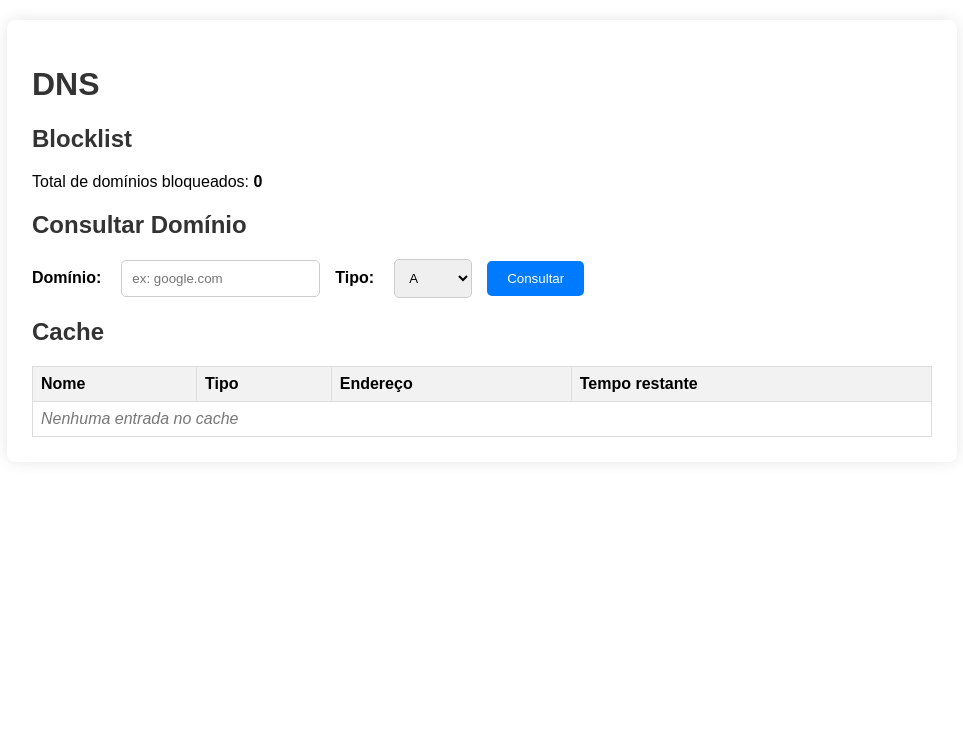
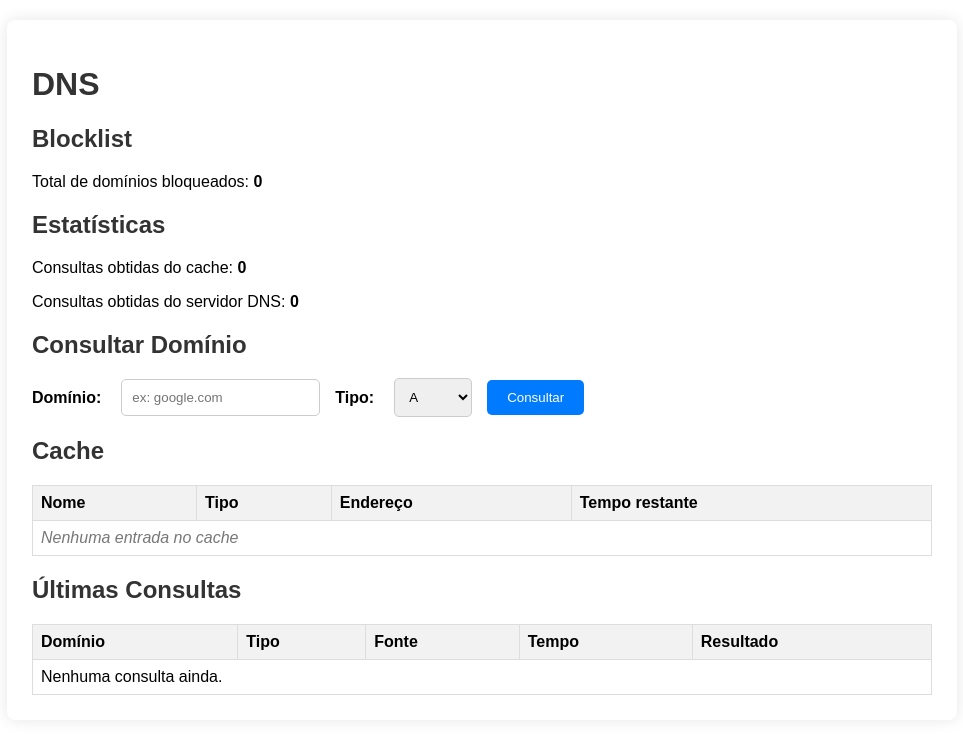
Before and after one commit to davialves1820/Servidor-DNS, a Django app: page / in a window 1280 px wide. Shown: the top 734 px of the page, without its empty margins (158-1121 px from the left). Run offline with Django 5.2, Linux system fonts and the light colour scheme.

Commit message:
Contar quantas vezes o dominio foi buscado na cache ou no servidor DNS, exibir as ultimas consultas.

```diff
--- a/servidor_dns/dns_app/templates/dns_app/index.html
+++ b/servidor_dns/dns_app/templates/dns_app/index.html
@@ -3,94 +3,19 @@
 <head>
     <title>DNS</title>
     <style>
-        /* Estilos gerais para o corpo da página */
-        body {
-            font-family: sans-serif;
-            margin: 20px;
-        }
-
-        /* Estilos para os títulos principais */
-        h1, h2 {
-            color: #333;
-        }
-
-        /* Estilos para as tabelas */
-        table {
-            border-collapse: collapse; /* Junta as bordas das células */
-            width: 100%;
-            margin-top: 15px;
-        }
-
-        /* Estilos para cabeçalhos (th) e células de dados da tabela */
-        th, td {
-            border: 1px solid #ddd;
-            padding: 8px;
-            text-align: left;
-        }
-
-        /* Estilos específicos para os cabeçalhos da tabela */
-        th {
-            background-color: #f2f2f2;
-        }
-
-        /* Estilo para indicar que o cache está vazio */
-        .cache-empty {
-            font-style: italic;
-            color: #777;
-        }
-
-        /* Estilos para o contêiner principal da página */
-        .container {
-            max-width: 900px;
-            margin: auto;
-            background: #fff;
-            padding: 25px;
-            border-radius: 8px;
-            box-shadow: 0 0 15px rgba(0,0,0,0.1);
-        }
-
-        /* Estilos para o formulário */
-        form {
-            display: flex;
-            flex-wrap: wrap;
-            gap: 15px;
-            align-items: center;
-            margin-bottom: 20px;
-        }
-
-        /* Estilos para os rótulos */
-        label {
-            margin-right: 5px;
-            font-weight: bold;
-        }
-
-        /* Estilos para campos de texto e selects */
-        input[type="text"], select {
-            padding: 10px;
-            border-radius: 5px;
-            border: 1px solid #ccc;
-        }
-
-        /* Estilos para o botão de submissão */
-        button[type="submit"] {
-            background-color: #007bff;
-            color: white;
-            padding: 10px 20px;
-            border: none;
-            border-radius: 5px;
-            cursor: pointer;
-            transition: background-color 0.3s ease;
-        }
-
-        /* Estilo de hover para o botão de submissão */
-        button[type="submit"]:hover {
-            background-color: #0056b3;
-        }
-
-        /* Permite que o texto em células quebre em várias linhas se for muito longo */
-        td {
-            word-break: break-all;
-        }
+        body { font-family: sans-serif; margin: 20px; }
+        h1, h2 { color: #333; }
+        table { border-collapse: collapse; width: 100%; margin-top: 15px; }
+        th, td { border: 1px solid #ddd; padding: 8px; text-align: left; }
+        th { background-color: #f2f2f2; }
+        .cache-empty { font-style: italic; color: #777; }
+        .container { max-width: 900px; margin: auto; background: #fff; padding: 25px; border-radius: 8px; box-shadow: 0 0 15px rgba(0,0,0,0.1); }
+        form { display: flex; flex-wrap: wrap; gap: 15px; align-items: center; margin-bottom: 20px; }
+        label { margin-right: 5px; font-weight: bold; }
+        input[type="text"], select { padding: 10px; border-radius: 5px; border: 1px solid #ccc; }
+        button[type="submit"] { background-color: #007bff; color: white; padding: 10px 20px; border: none; border-radius: 5px; cursor: pointer; transition: background-color 0.3s ease; }
+        button[type="submit"]:hover { background-color: #0056b3; }
+        td { word-break: break-all; }
     </style>
 </head>
 <body>
@@ -100,6 +25,11 @@
     <h2>Blocklist</h2>
     <p>Total de domínios bloqueados: <strong>{{ blocked_domains_count }}</strong></p>
 
+    <h2>Estatísticas</h2>
+    <p>Consultas obtidas do cache: <strong>{{ cache_hits }}</strong></p>
+    <p>Consultas obtidas do servidor DNS: <strong>{{ upstream_hits }}</strong></p>
+
+
     <h2>Consultar Domínio</h2>
     <form method="get" action="{% url 'query_domain' %}">
         <label for="domain">Domínio:</label>
@@ -107,7 +37,11 @@
 
         <label for="type">Tipo:</label>
         <select id="type" name="type">
-                <option value="A">A</option> <option value="AAAA">AAAA</option> <option value="MX">MX</option> <option value="TXT">TXT</option> </select>
+            <option value="A">A</option>
+            <option value="AAAA">AAAA</option>
+            <option value="MX">MX</option>
+            <option value="TXT">TXT</option>
+        </select>
 
         <button type="submit">Consultar</button>
     </form>
@@ -116,14 +50,21 @@
     <table>
         <thead>
         <tr>
-                    <th>Nome</th> <th>Tipo</th> <th>Endereço</th> <th>Tempo restante</th> </tr>
+            <th>Nome</th>
+            <th>Tipo</th>
+            <th>Endereço</th>
+            <th>Tempo restante</th>
+        </tr>
         </thead>
         <tbody>
         {% if cache %}
             {% for key, registros in cache.items %}
                 {% for item in registros %}
                     <tr>
-                                <td>{{ item.name }}</td> <td>{{ item.qtype }}</td> <td>{{ item.address }}</td> <td><span class="timer" data-seconds="{{ item.time_left }}"></span></td>
+                        <td>{{ item.name }}</td>
+                        <td>{{ item.qtype }}</td>
+                        <td>{{ item.address }}</td>
+                        <td><span class="timer" data-seconds="{{ item.time_left }}"></span></td>
                     </tr>
                 {% endfor %}
             {% endfor %}
@@ -133,37 +74,60 @@
         </tbody>
     </table>
 
+    <h2>Últimas Consultas</h2>
+    <table>
+        <thead>
+        <tr>
+            <th>Domínio</th>
+            <th>Tipo</th>
+            <th>Fonte</th>
+            <th>Tempo</th>
+            <th>Resultado</th>
+        </tr>
+        </thead>
+        <tbody>
+        {% if historico %}
+            {% for h in historico %}
+                <tr>
+                    <td>{{ h.domain }}</td>
+                    <td>{{ h.qtype }}</td>
+                    <td>{{ h.source }}</td>
+                    <td>{{ h.elapsed_time }}</td>
+                    <td>
+                        {% if h.result is string %}
+                            {{ h.result }}
+                        {% else %}
+                            {% for r in h.result %}
+                                {{ r.name }} → {{ r.address }}<br>
+                            {% endfor %}
+                        {% endif %}
+                    </td>
+                </tr>
+            {% endfor %}
+        {% else %}
+            <tr><td colspan="5">Nenhuma consulta ainda.</td></tr>
+        {% endif %}
+        </tbody>
+    </table>
 </div>
 
 <script>
-
-        // Função para inicializar e gerenciar os contadores regressivos no cache
 function startTimers() {
-            // Seleciona todos os elementos com a classe timer
     const timers = document.querySelectorAll('.timer');
-
-            // Itera sobre cada elemento de timer encontrado
     timers.forEach(timer => {
-                let seconds = parseInt(timer.dataset.seconds); // Obtém o tempo inicial em segundos do atributo data-seconds
-
-                // Função para atualizar o texto do timer
+        let seconds = parseInt(timer.dataset.seconds);
         function update() {
             if (seconds > 0) {
-                        // Exibe o tempo restante
                 timer.textContent = `restam ${seconds} segundos`;
                 seconds--;
-                    } else { // Exibe expirado quando o tempo acabar
+            } else {
                 timer.textContent = 'expirado';
             }
         }
-
-                update(); // Chama a função update imediatamente para mostrar o tempo inicial
-
-                setInterval(update, 1000); // Configura um intervalo para chamar a função 'update' a cada segundo
+        update();
+        setInterval(update, 1000);
     });
 }
-
-        // Adiciona um ouvinte de evento que executa 'startTimers' quando o DOM estiver completamente carregado
 document.addEventListener('DOMContentLoaded', startTimers);
 </script>
 </body>
--- a/servidor_dns/dns_app/views.py
+++ b/servidor_dns/dns_app/views.py
@@ -1,8 +1,7 @@
 from django.shortcuts import render
-from .backend.dns_functions import query_upstream, parse_query, parse_response, get_blocked_response
+from .backend.dns_functions import query_upstream, parse_response
 from .backend.dns_cache import DNSCache
 from .backend.dns_blocklist import blocklist_cache
-
 import time
 from datetime import datetime
 
@@ -10,89 +9,102 @@ from datetime import datetime
 cache = DNSCache(tamanho_maximo_bytes=50*1024)
 blocklist = blocklist_cache()
 
-# Função para a página de consulta de domínio
+# Histórico das últimas consultas
+historico_consultas = []
+
+# Contadores de hits
+cache_hits = 0
+upstream_hits = 0
+
 def query_domain(request):
-    # Inicializa variáveis para armazenar o resultado, tempo de execução e fonte da consulta
+    """Consulta de domínio via formulário."""
+    global cache_hits, upstream_hits
     result = None
     domain = request.GET.get('domain')
     qtype = request.GET.get('type', 'A')
     cache_key = f"{domain}|{qtype}" if domain else None
+    elapsed_time = None
+    source = "upstream"
 
-    elapsed_time = None
-    source = "upstream" # Define o servidor DNS externo
-
-    # Verifica se o dominio foi fornecido na requisição
     if domain:
-        # Verifica se o dominio está na blocklist
         if blocklist.is_blocked(domain):
             result = f"Domínio {domain} está bloqueado!"
         else:
             start_time = time.time()
-            cached = cache.get_key(cache_key) # Tenta obter a resposta do cache
+            cached = cache.get_key(cache_key)
             if cached:
-                # Recupera apenas os registros do cache
-                result = cached['value']
+                result = cached
                 source = "cache"
+                cache_hits += 1  # Incrementa contador de cache
             else:
-                # Se não encontrou no cache faz a consulta no servidor DNS
                 resposta_bytes = query_upstream(domain, qtype)
-
-                # Verifica se a busca retornou dados
                 if resposta_bytes:
                     registros, ttl = parse_response(resposta_bytes, qtype)
-
-                    # Só salva se houver registros válidos
                     if registros:
                         if ttl is None:
                             ttl = 60
-                        cache.set_key(cache_key, {
-                            'value': registros,
-                            'qtype': qtype
-                        }, ttl)
+                        cache.set_key(cache_key, registros, ttl)
                         result = registros
+                        upstream_hits += 1  # Incrementa contador de upstream
                     else:
                         result = f"Nenhum registro válido encontrado para {domain} ({qtype})"
                 else:
                     result = "Falha ao consultar o upstream."
+            elapsed_time = time.time() - start_time
 
-            end_time = time.time()
-            elapsed_time = end_time - start_time
+        # Salva no histórico das últimas consultas
+        historico_consultas.insert(0, {
+            'domain': domain,
+            'qtype': qtype,
+            'result': result,
+            'elapsed_time': f"{elapsed_time:.2f}s" if elapsed_time else None,
+            'source': source,
+            'timestamp': datetime.now()
+        })
+
+        if len(historico_consultas) > 20:
+            historico_consultas.pop()
 
     return render(request, 'dns_app/query_result.html', {
         'domain': domain,
         'qtype': qtype,
         'result': result,
         'elapsed_time': f"{elapsed_time:.2f}s" if elapsed_time else None,
-        'source': source
+        'source': source,
+        'cache_hits': cache_hits,
+        'upstream_hits': upstream_hits
     })
 
 
-# Página inicial com cache
 def index(request):
-    display_cache = {} # Armazenar dados da cache a serem exibidos
+    """Página inicial mostrando cache, blocklist e histórico."""
+    display_cache = {}
 
-    # Itera sobre cada entrada no cache global
+    keys_to_delete = []
     for key, entry in cache.cache.items():
-        # Calcula o tempo restante para a exibição da entrada na cache
         time_left = entry['expire_at'] - datetime.now().timestamp()
-        time_left = max(0, int(time_left))
+        if time_left <= 0:
+            keys_to_delete.append(key)
+            continue
 
-        # Cada item do cache pode ter múltiplos registros
-        registros = entry['value']['value']  # lista de dicionários
+        registros = entry['value']
         formatted_records = []
-
-        # Itera sobre cada registro DNS dentro da cache
         for r in registros:
             formatted_records.append({
-                'name': r['name'],       # será usado como chave
-                'address': r['address'], # será usado como valor
-                'qtype': entry['value']['qtype'],
-                'time_left': time_left
+                'name': r['name'],
+                'address': r['address'],
+                'qtype': r.get('qtype', 'A'),
+                'time_left': int(time_left)
             })
+        display_cache[key] = formatted_records
 
-        display_cache[key] = formatted_records
+    for key in keys_to_delete:
+        cache.remove(key)
 
     return render(request, 'dns_app/index.html', {
         'cache': display_cache,
         'blocked_domains_count': len(blocklist.blocked_domains),
+        'historico': historico_consultas,
+        'cache_hits': cache_hits,
+        'upstream_hits': upstream_hits
     })
```
Also changed, not shown: servidor_dns/dns_app/templates/dns_app/query_result.html (+6 -40 lines). Lines whose indentation alone changed are shown as unchanged.
